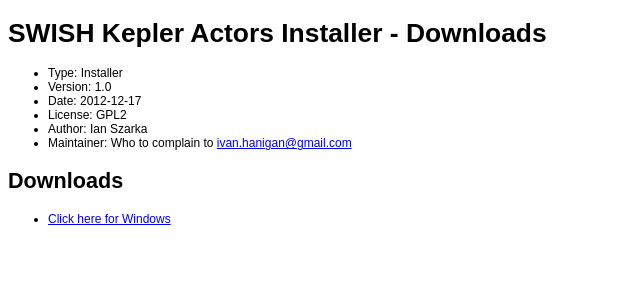
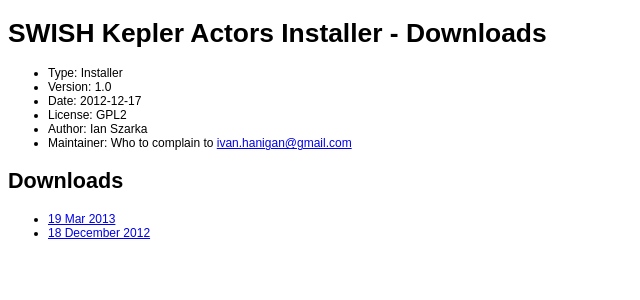
Before and after one commit to swish-climate-impact-assessment/swish-climate-impact-assessment.github.com, a Jekyll site: the page tools/swishkepleractorsinstaller/swishkepleractorsinstaller-downloads.html, which Jekyll copies as it is, in a window 1280 px wide. Shown: the top 300 px of the page, without its empty margins (0-640 px from the left). Built offline with Jekyll 4.4.1, drawn with Linux system fonts in a browser that asks for light colours; Markdown is read by kramdown in place of the engine named in the settings.

Commit message:
New installer

```diff
--- a/tools/swishkepleractorsinstaller/swishkepleractorsinstaller-downloads.html
+++ b/tools/swishkepleractorsinstaller/swishkepleractorsinstaller-downloads.html
@@ -155,7 +155,8 @@ hr {
 <h2>Downloads</h2>
 
 <ul>
-<li><a href="/tools/swishkepleractorsinstaller/SWISHKeplerActorsInstaller18December2012.zip">Click here for Windows</a></li>
+<li><a href="/tools/swishkepleractorsinstaller/SWISHKeplerActorsInstaller19Mar2013.zip">19 Mar 2013</a></li>
+<li><a href="/tools/swishkepleractorsinstaller/SWISHKeplerActorsInstaller18December2012.zip">18 December 2012</a></li>
 </ul>
 
 </body>
```
Also changed, not shown: 1 other file.
